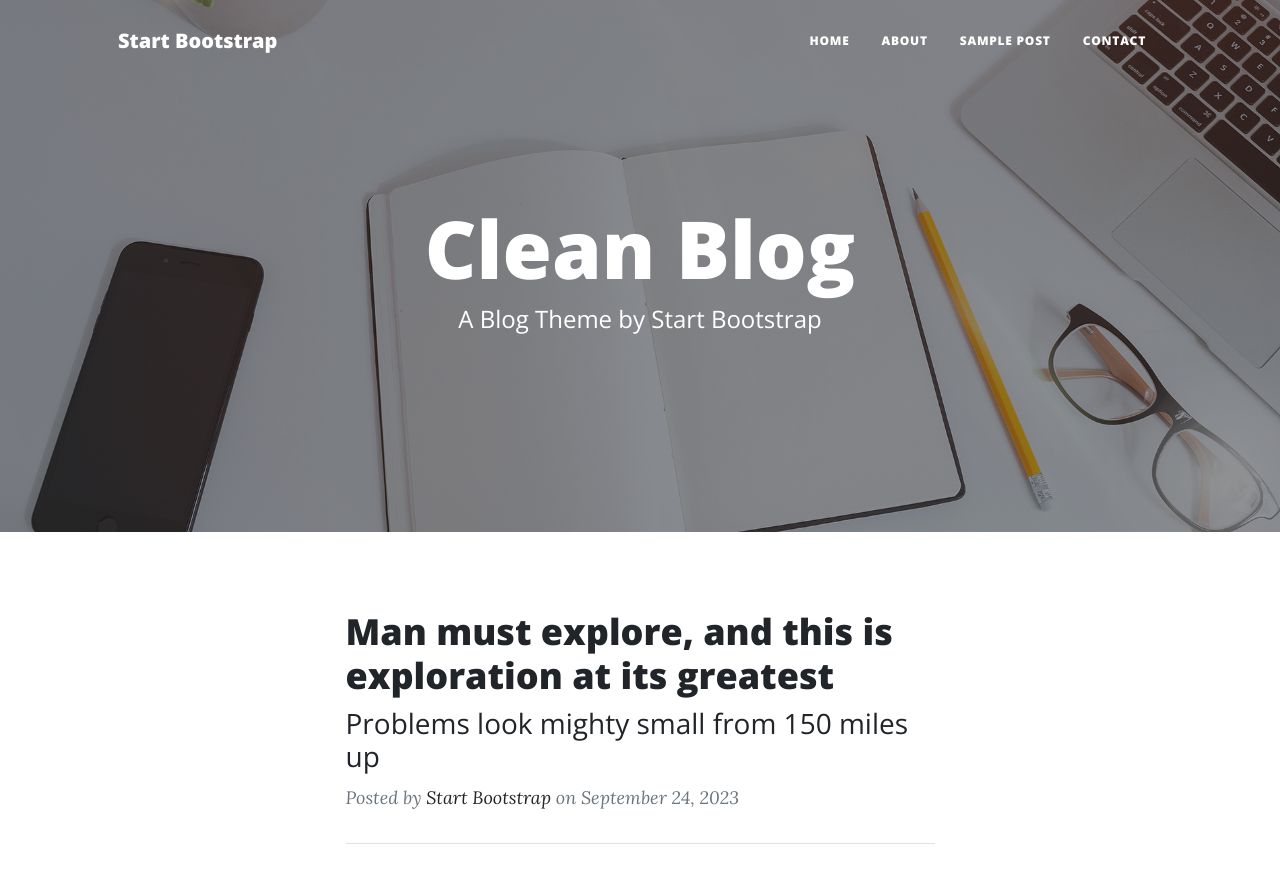
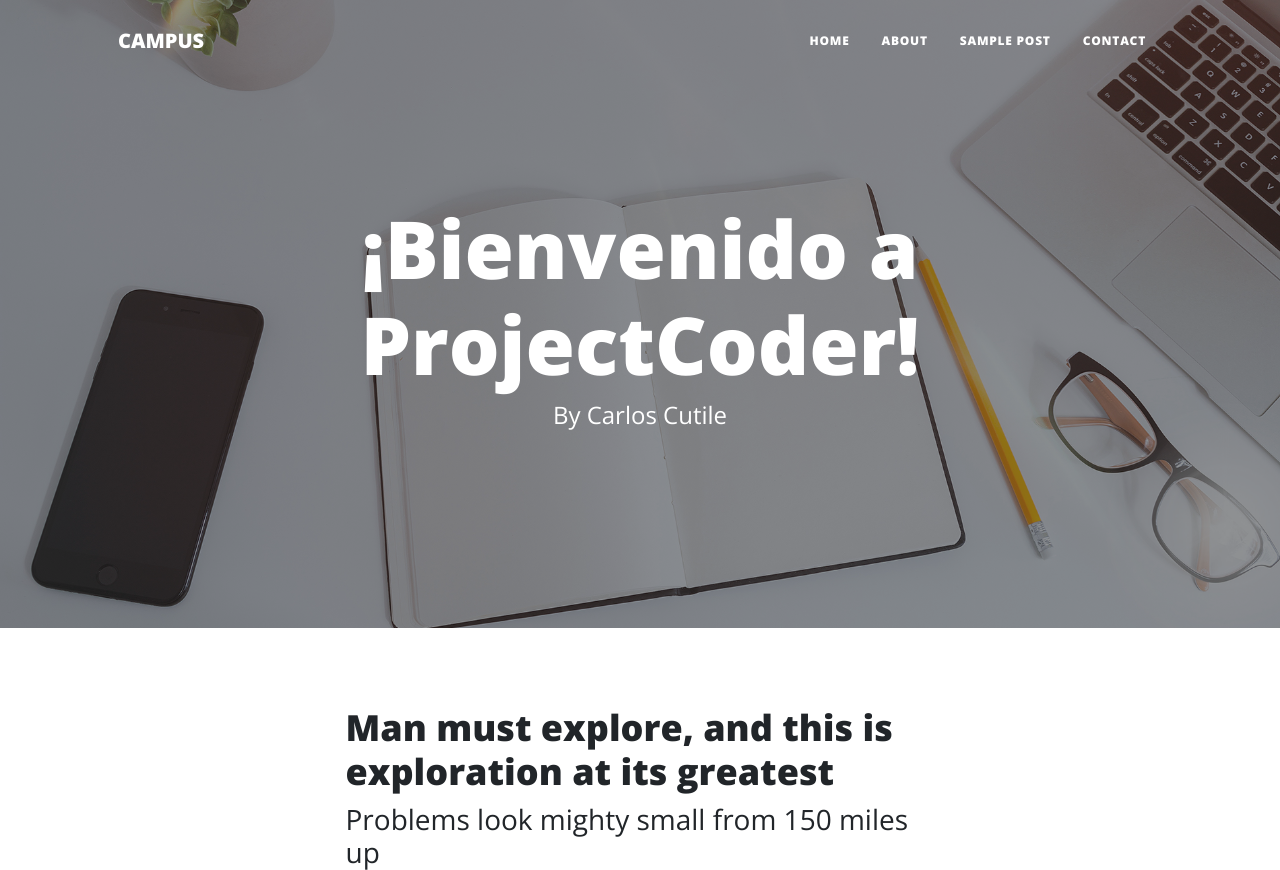
Before and after one commit to CuRD4CC/django-test-2, a Django app: page / in a window 1280 px wide. Shown: the top 870 px of the page. Run offline with Django 5.2, Linux system fonts and the light colour scheme; some libraries are stand-ins or nearby versions.

Commit message:
Se agrego el index.html y las imagenes

```diff
--- a/home/templates/home/index.html
+++ b/home/templates/home/index.html
@@ -20,7 +20,7 @@
         <!-- Navigation-->
         <nav class="navbar navbar-expand-lg navbar-light" id="mainNav">
             <div class="container px-4 px-lg-5">
-                <a class="navbar-brand" href="index.html">Start Bootstrap</a>
+                <a class="navbar-brand" href="index.html">CAMPUS</a>
                 <button class="navbar-toggler" type="button" data-bs-toggle="collapse" data-bs-target="#navbarResponsive" aria-controls="navbarResponsive" aria-expanded="false" aria-label="Toggle navigation">
                     Menu
                     <i class="fas fa-bars"></i>
@@ -36,13 +36,13 @@
             </div>
         </nav>
         <!-- Page Header-->
-        <header class="masthead" style="background-image: url('assets/img/home-bg.jpg')">
+        <header class="masthead" style="background-image: url('{% static '/assets/img/home-bg.jpg' %}')">
             <div class="container position-relative px-4 px-lg-5">
                 <div class="row gx-4 gx-lg-5 justify-content-center">
                     <div class="col-md-10 col-lg-8 col-xl-7">
                         <div class="site-heading">
-                            <h1>Clean Blog</h1>
-                            <span class="subheading">A Blog Theme by Start Bootstrap</span>
+                            <h1>¡Bienvenido a ProjectCoder!</h1>
+                            <span class="subheading">By Carlos Cutile</span>
                         </div>
                     </div>
                 </div>
@@ -149,6 +149,6 @@
         <!-- Bootstrap core JS-->
         <script src="https://cdn.jsdelivr.net/npm/bootstrap@5.2.3/dist/js/bootstrap.bundle.min.js"></script>
         <!-- Core theme JS-->
-        <script src="js/scripts.js"></script>
+        <script src={% static "js/scripts.js" %}></script>
     </body>
 </html>
```
